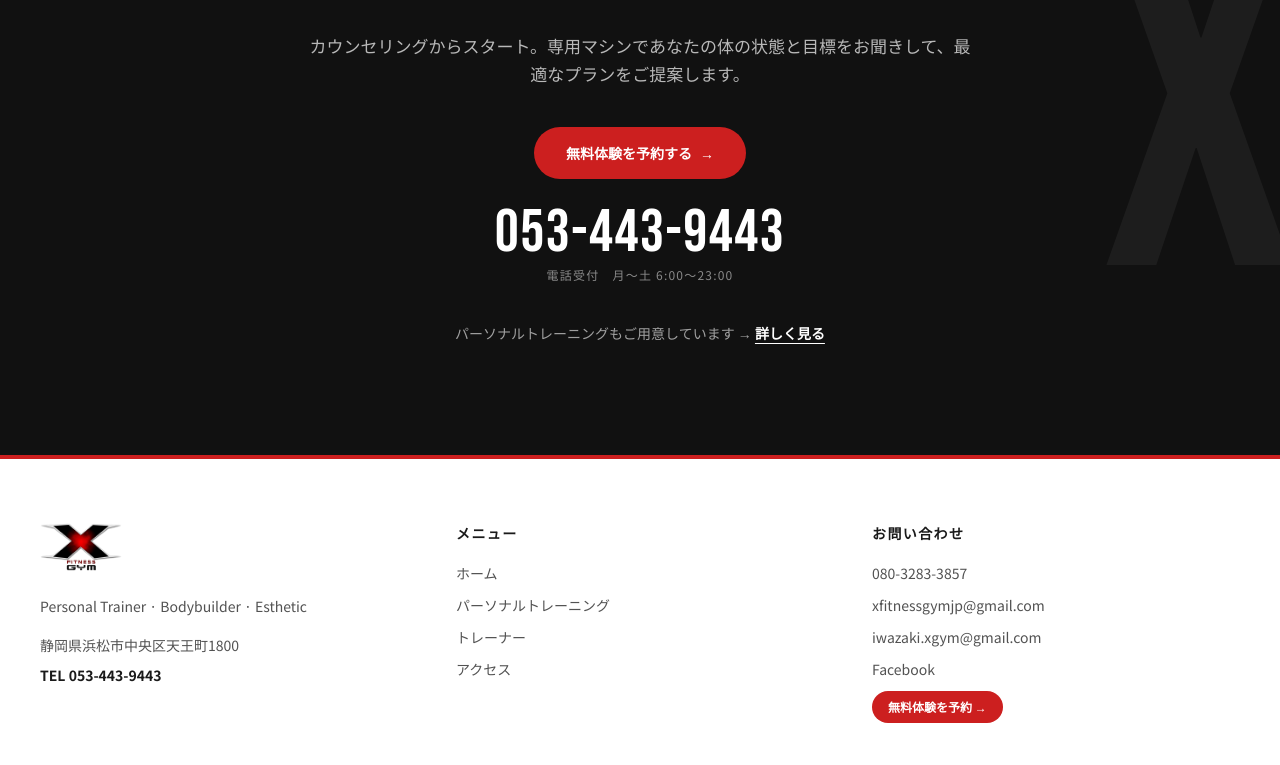
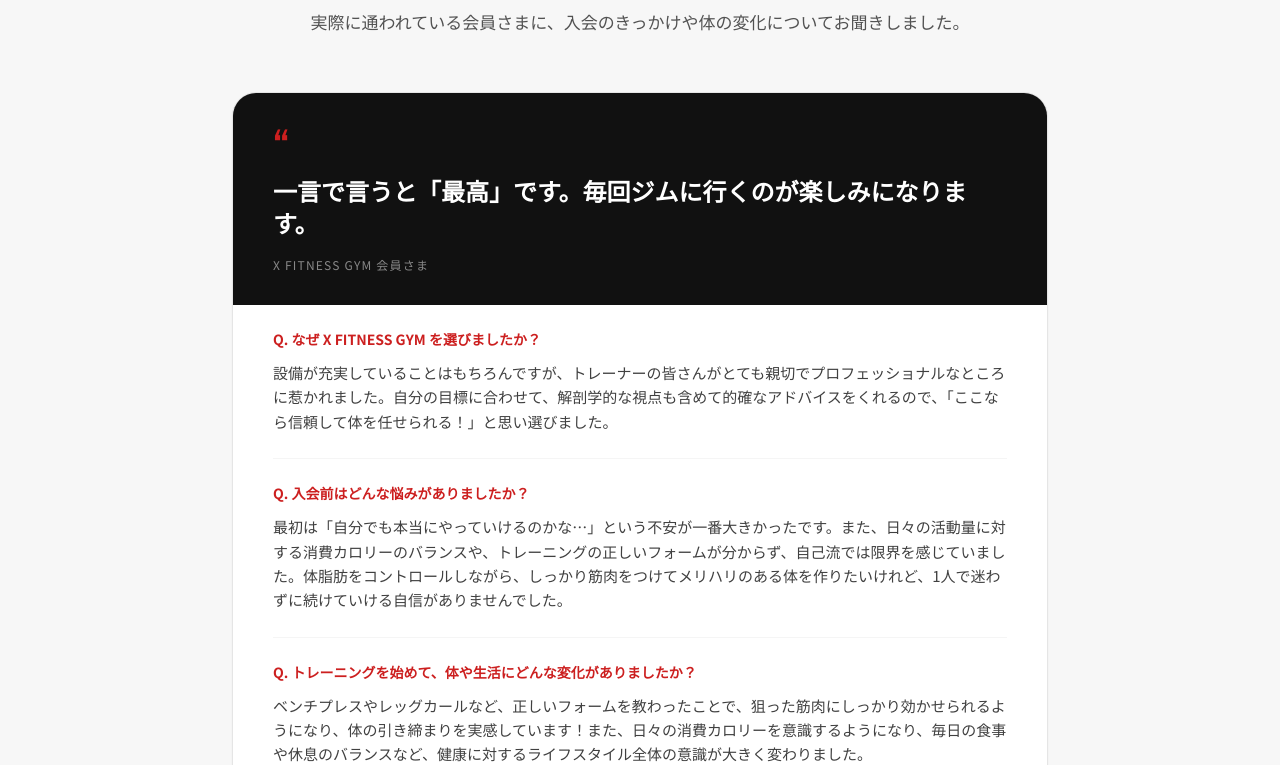
Before and after one commit to BestCars254/xgym, a React (Vite) app: page / in a window 1280 px wide. Shown: the part 6715-7480 px from the top of the page. Built offline with nearby package versions, Linux system fonts and the light colour scheme; no server answers.

Commit message:
ホームに「お客様の声」インタビューセクションを追加
Co-authored-by: Claude <noreply@anthropic.com>

```diff
--- a/src/pages/Home.tsx
+++ b/src/pages/Home.tsx
@@ -66,6 +66,29 @@ const steps = [
   { n: '02', title: 'カウンセリング', body: '目標・体の状態・生活スタイルをヒアリング。' },
   { n: '03', title: '体験トレーニング', body: 'プロのトレーナーと一緒に実際に動いてみます。' },
   { n: '04', title: 'ご入会・スタート', body: 'あなたに合ったプランで、今日から始めましょう。' },
+];
+
+const testimonial = [
+  {
+    q: 'なぜ X FITNESS GYM を選びましたか？',
+    a: '設備が充実していることはもちろんですが、トレーナーの皆さんがとても親切でプロフェッショナルなところに惹かれました。自分の目標に合わせて、解剖学的な視点も含めて的確なアドバイスをくれるので、「ここなら信頼して体を任せられる！」と思い選びました。',
+  },
+  {
+    q: '入会前はどんな悩みがありましたか？',
+    a: '最初は「自分でも本当にやっていけるのかな…」という不安が一番大きかったです。また、日々の活動量に対する消費カロリーのバランスや、トレーニングの正しいフォームが分からず、自己流では限界を感じていました。体脂肪をコントロールしながら、しっかり筋肉をつけてメリハリのある体を作りたいけれど、1人で迷わずに続けていける自信がありませんでした。',
+  },
+  {
+    q: 'トレーニングを始めて、体や生活にどんな変化がありましたか？',
+    a: 'ベンチプレスやレッグカールなど、正しいフォームを教わったことで、狙った筋肉にしっかり効かせられるようになり、体の引き締まりを実感しています！また、日々の消費カロリーを意識するようになり、毎日の食事や休息のバランスなど、健康に対するライフスタイル全体の意識が大きく変わりました。',
+  },
+  {
+    q: 'トレーナーの指導はいかがでしたか？',
+    a: '一言で言うと「最高」です！ ただキツい運動をさせるのではなく、「なぜこのトレーニングが必要なのか」「どこの筋肉を動かしているのか」を論理的に、かつポジティブに教えてくれます。モチベーションの上げ方も上手なので、毎回ジムに行くのが楽しみになります。',
+  },
+  {
+    q: 'これから入会を検討している方へメッセージをお願いします！',
+    a: '「自分にできるかな…」と迷っているなら、絶対に一歩を踏み出してみることをおすすめします！ X FITNESS GYMのトレーナーは、一人ひとりの目標やライフスタイルに真剣に寄り添ってくれます。体が変わると、毎日の生活や自分への自信も驚くほど変わりますよ！',
+  },
 ];
 
 export default function Home() {
@@ -459,6 +482,45 @@ export default function Home() {
         </div>
       </section>
 
+      {/* TESTIMONIALS */}
+      <section className="bg-brand-soft py-20 md:py-28">
+        <div className="mx-auto max-w-4xl px-5 md:px-10">
+          <SectionHeader
+            eyebrow="お客様の声"
+            title="「ここなら信頼して体を任せられる」"
+            subtitle="実際に通われている会員さまに、入会のきっかけや体の変化についてお聞きしました。"
+            align="center"
+          />
+
+          <Reveal delay={80}>
+            <figure className="mt-14 overflow-hidden rounded-3xl border border-neutral-200 bg-white shadow-sm">
+              <blockquote className="bg-brand-night px-7 py-8 md:px-10">
+                <span aria-hidden className="font-display text-5xl leading-none text-brand-red">
+                  “
+                </span>
+                <p className="mt-1 font-serif text-xl font-bold leading-relaxed text-white md:text-2xl">
+                  一言で言うと「最高」です。毎回ジムに行くのが楽しみになります。
+                </p>
+                <figcaption className="mt-4 text-xs uppercase tracking-widest text-white/50">
+                  X FITNESS GYM 会員さま
+                </figcaption>
+              </blockquote>
+
+              <div className="divide-y divide-neutral-100 px-7 md:px-10">
+                {testimonial.map((t) => (
+                  <div key={t.q} className="py-6">
+                    <p className="text-sm font-bold text-brand-red">Q. {t.q}</p>
+                    <p className="mt-3 text-sm leading-relaxed text-neutral-700 md:text-[15px]">
+                      {t.a}
+                    </p>
+                  </div>
+                ))}
+              </div>
+            </figure>
+          </Reveal>
+        </div>
+      </section>
+
       {/* CTA BANNER */}
       <section className="relative overflow-hidden bg-brand-night py-20 text-white md:py-28">
         <span
```
